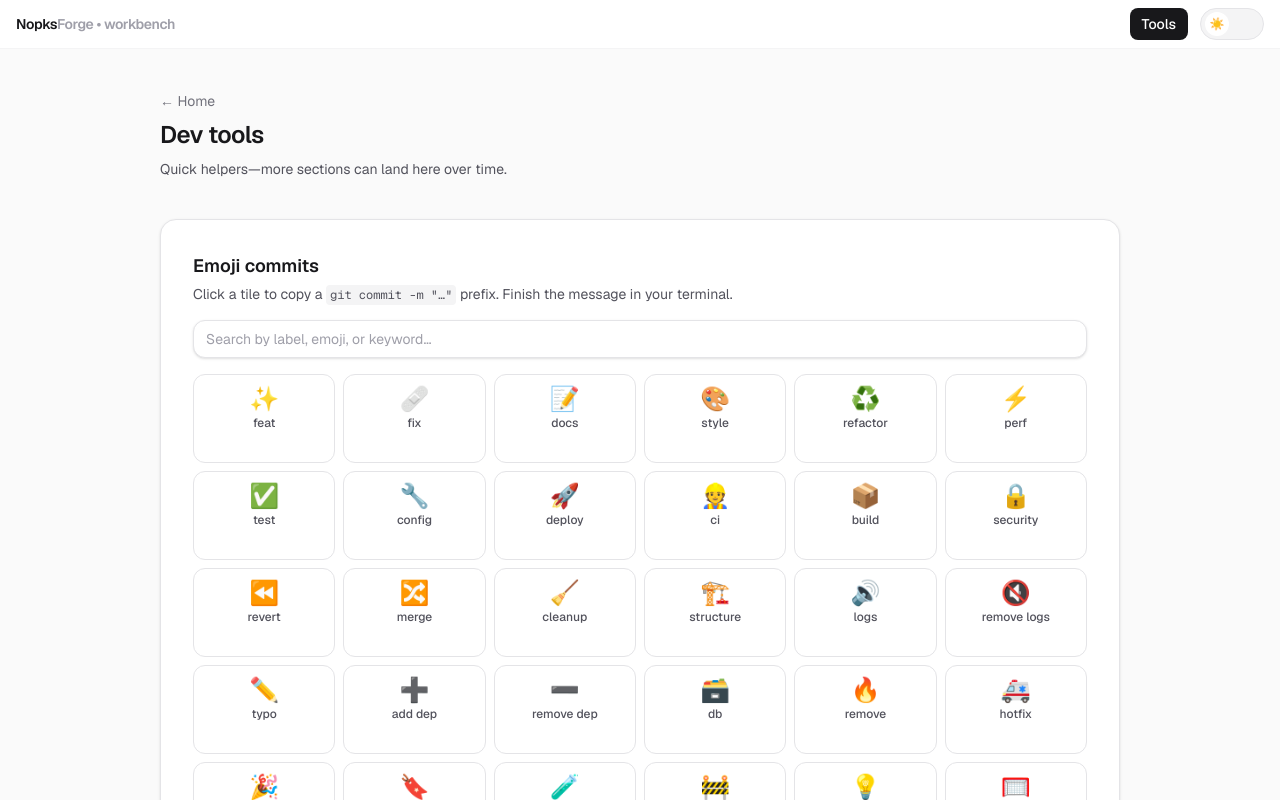
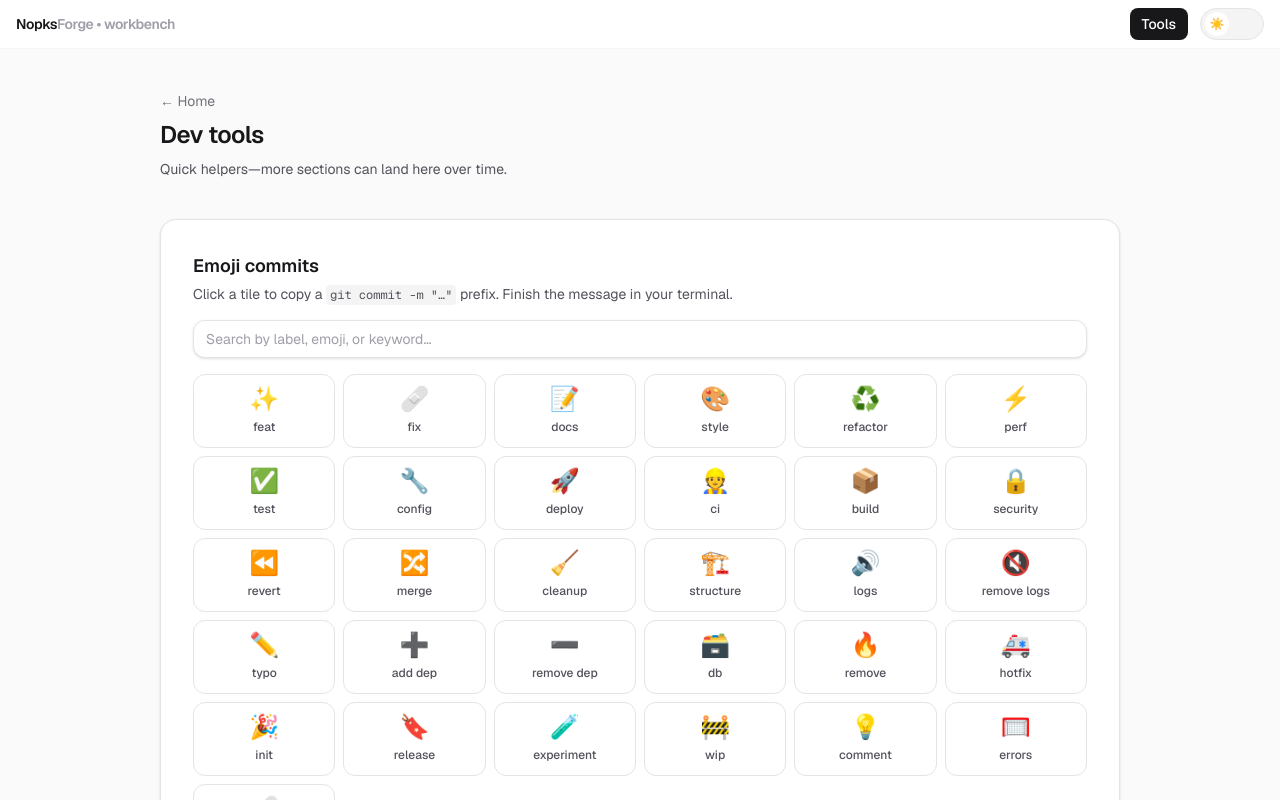
Before and after one commit to NopksForge/workbench, a Next.js app: page /tools in a window 1280 px wide. Shown: the top 800 px of the page. Built offline with nearby package versions, Linux system fonts and the light colour scheme.

Commit message:
🎨 style: update emoji coppied placement

```diff
--- a/app/components/Tools/emoji.tsx
+++ b/app/components/Tools/emoji.tsx
@@ -204,7 +204,7 @@ export function CommitEmojiButton({
       await navigator.clipboard.writeText(clipboard);
       setCopied(true);
       onCopied?.();
-      window.setTimeout(() => setCopied(false), 1500);
+      window.setTimeout(() => setCopied(false), 500);
     } catch {
       setCopied(false);
     }
@@ -215,17 +215,22 @@ export function CommitEmojiButton({
       type="button"
       onClick={onClick}
       title={clipboard}
-      className="group flex flex-col items-center gap-1 rounded-xl border border-zinc-200 bg-white px-3 py-3 text-center transition hover:border-zinc-300 hover:bg-zinc-50 dark:border-zinc-800 dark:bg-zinc-950 dark:hover:border-zinc-700 dark:hover:bg-zinc-900"
+      className="group flex flex-col items-center justify-items-center gap-1 rounded-xl border border-zinc-200 bg-white px-3 py-3 text-center transition hover:border-zinc-300 hover:bg-zinc-50 dark:border-zinc-800 dark:bg-zinc-950 dark:hover:border-zinc-700 dark:hover:bg-zinc-900"
     >
+      {copied ? (
+        <span className="flex flex-1 items-center justify-center font-mono text-[10px] text-zinc-400 opacity-0 transition group-hover:opacity-100 dark:text-zinc-500" style={{ minHeight: "2.5rem" }}>
+          Copied
+        </span>
+      ) : (
+        <div className="flex flex-col items-center gap-2">
           <span className="text-2xl leading-none select-none" aria-hidden>
             {emoji}
           </span>
           <span className="max-w-22 truncate text-xs font-medium text-zinc-600 dark:text-zinc-400">
             {label}
           </span>
-      <span className="font-mono text-[10px] text-zinc-400 opacity-0 transition group-hover:opacity-100 dark:text-zinc-500">
-        {copied ? "Copied" : "Copy"}
-      </span>
+        </div>
+      )}
     </button>
   );
 }
```
Lines whose indentation alone changed are shown as unchanged.
